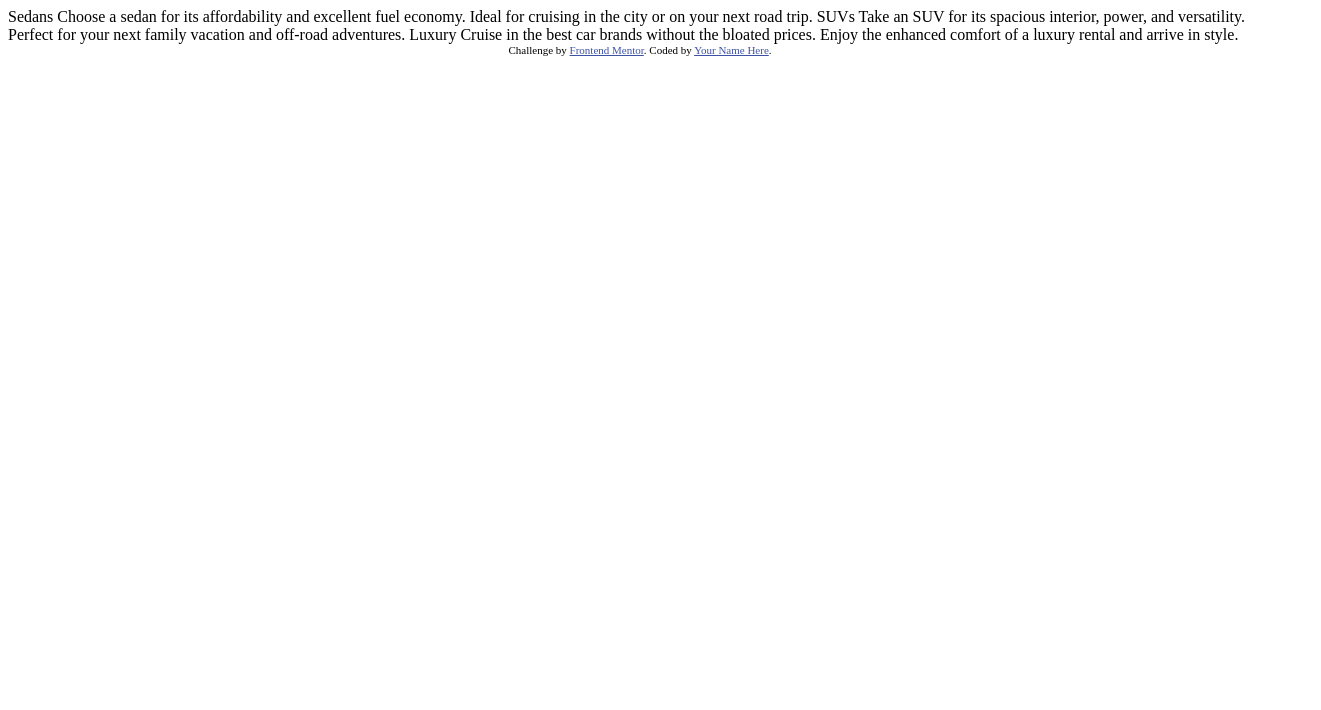
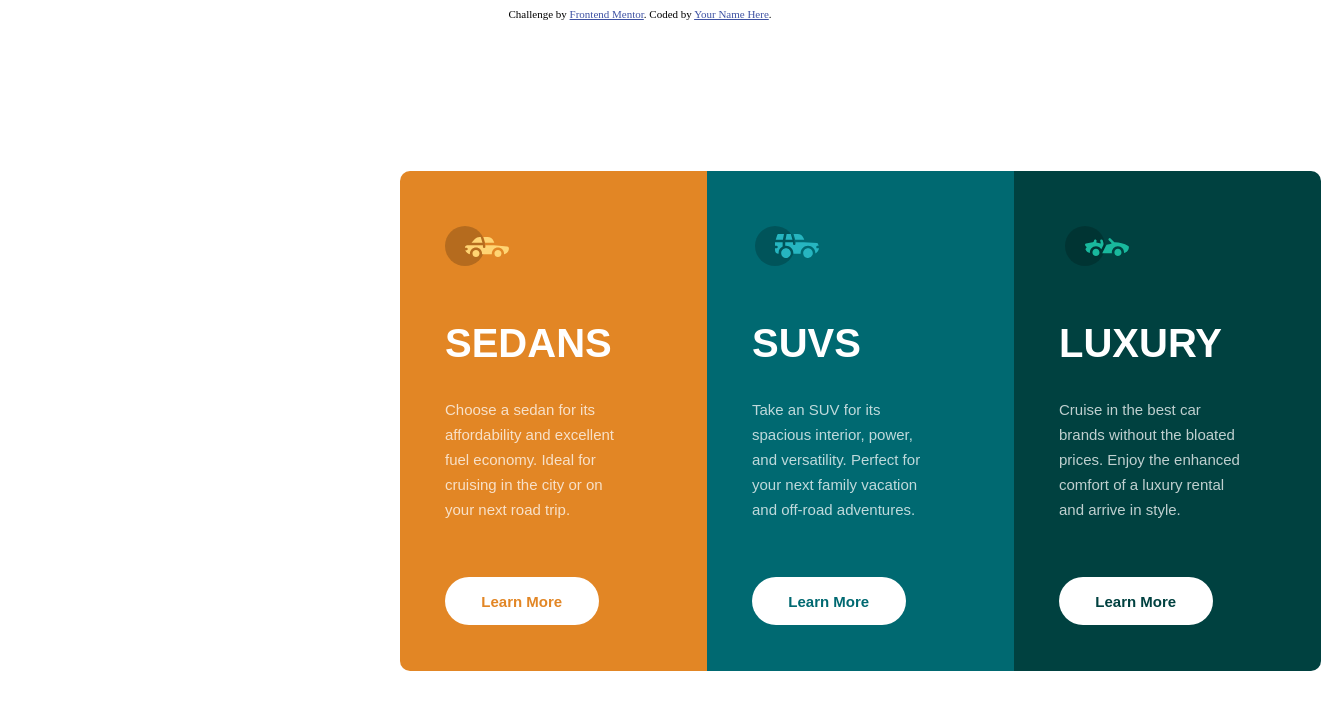
Before and after one commit to MiguelPortillo18/front-exercise, a plain HTML site: page index.html in a window 1280 px wide. Shown: the whole page, 1321 px wide, since content can reach past the window. Drawn offline with Linux system fonts and the light colour scheme.

Commit message:
🎨 Add: Css syles and design into cards

```diff
--- a/index.html
+++ b/index.html
@@ -6,6 +6,7 @@
 
   <link rel="icon" type="image/png" sizes="32x32" href="./images/favicon-32x32.png">
 
+  <link rel="stylesheet" type="text/css" href="/css/styles.css">
   <title>Frontend Mentor | 3-column preview card component</title>
 
   <!-- Feel free to remove these styles or customise in your own stylesheet 👍 -->
@@ -15,18 +16,32 @@
   </style>
 </head>
 <body>
-
-  Sedans
-  Choose a sedan for its affordability and excellent fuel economy. Ideal for cruising in the city
-  or on your next road trip.
-
-  SUVs
-  Take an SUV for its spacious interior, power, and versatility. Perfect for your next family vacation
-  and off-road adventures.
-
-  Luxury
-  Cruise in the best car brands without the bloated prices. Enjoy the enhanced comfort of a luxury
-  rental and arrive in style.
+  <section class="main-content-area">
+    <div class="cards card__orange">
+      <img class="sedan-icon" src="/images/icon-sedans.svg" alt="sedans">
+      <div class="content-info-area">
+        <h2 class="card__title">Sedans</h2>
+        <p class="card__desc sedan__desc">Choose a sedan for its affordability and excellent fuel economy. Ideal for cruising in the city or on your next road trip.</p>
+        <a class="button button-primary sedan__button"><b>Learn More</b></a>
+      </div>
+    </div>
+    <div class="cards card__aqua">
+      <img class="suvs-icon" src="/images/icon-suvs.svg" alt="suvs">
+      <div class="content-info-area">
+        <h2 class="card__title">Suvs</h2>
+        <p class="card__desc suvs__desc">Take an SUV for its spacious interior, power, and versatility. Perfect for your next family vacation and off-road adventures.</p>
+        <a class="button button-primary suvs__button"><b>Learn More</b></a>
+      </div>
+    </div>
+    <div class="cards card__green">
+      <img class="luxury-icon" src="/images/icon-luxury.svg" alt="luxury">
+      <div class="content-info-area">
+        <h2 class="card__title">Luxury</h2>
+        <p class="card__desc luxury__desc">Cruise in the best car brands without the bloated prices. Enjoy the enhanced comfort of a luxury rental and arrive in style. </p>
+        <a class="button button-primary luxury__button"><b>Learn More</b></a>
+      </div>
+    </div>
+  </section>
 
   <div class="attribution">
     Challenge by <a href="https://www.frontendmentor.io?ref=challenge" target="_blank">Frontend Mentor</a>.
--- /dev/null
+++ b/js/main.js
@@ -0,0 +1,3 @@
+document.addEventListener("DOMContentLoaded", () => {
+    console.log("DOM fully loaded");
+});
--- /dev/null
+++ b/js/plugins.js
@@ -0,0 +1,24 @@
+// Avoid `console` errors in browsers that lack a console.
+(function() {
+  var method;
+  var noop = function () {};
+  var methods = [
+    'assert', 'clear', 'count', 'debug', 'dir', 'dirxml', 'error',
+    'exception', 'group', 'groupCollapsed', 'groupEnd', 'info', 'log',
+    'markTimeline', 'profile', 'profileEnd', 'table', 'time', 'timeEnd',
+    'timeline', 'timelineEnd', 'timeStamp', 'trace', 'warn'
+  ];
+  var length = methods.length;
+  var console = (window.console = window.console || {});
+
+  while (length--) {
+    method = methods[length];
+
+    // Only stub undefined methods.
+    if (!console[method]) {
+      console[method] = noop;
+    }
+  }
+}());
+
+// Place any jQuery/helper plugins in here.
--- /dev/null
+++ b/scss/components/_buttons.scss
@@ -0,0 +1,19 @@
+@import "variables";
+
+.button {
+    display: flex;
+    align-items: center;
+    border-radius: 1.875rem;
+
+    &.button-primary {
+        background-color: white;
+        font-family: $text-font;
+        width: 50%;
+        height: 3rem;
+        font-style: normal;
+        font-weight: 400;
+        font-size: .9375rem;
+        line-height: 1.5625rem;
+        justify-content: center;
+    }
+}
--- /dev/null
+++ b/scss/components/_cards.scss
@@ -0,0 +1,6 @@
+@import "variables";
+
+.cards {
+    width: 19.1875rem;
+    height: 31.25rem;
+}
--- /dev/null
+++ b/scss/components/_variables.scss
@@ -0,0 +1,15 @@
+// Color palette
+$color-white: #ffffff;
+$color-black: #000000;
+$color-orange: #E28625;
+$color-turquesa: #006971;
+$color-green: #004140;
+
+$title-font: 'Big Shoulders Display', Arial, Helvetica, sans-serif;
+$text-font: 'Lexend Deca', Arial, Helvetica, sans-serif;
+
+$title-font-size: 2.5rem;
+$text-font-size: .9375rem;
+
+
+// etc...
--- /dev/null
+++ b/scss/styles.scss
@@ -0,0 +1,104 @@
+@import "variables";
+@import "cards";
+@import "buttons";
+
+.main-content-area {
+    display: flex;
+    flex-direction: row;
+    position: absolute;
+    left: 400px;
+    top: 171px;
+
+    .cards {
+
+        &.card__orange {
+            background-color: $color-orange;
+            border-radius: .625rem 0rem 0rem .625rem;
+        }
+
+        &.card__aqua {
+            background-color: $color-turquesa;
+        }
+
+        &.card__green {
+            background-color: $color-green;
+            border-radius: 0rem .625rem .625rem 0rem;
+        }
+    }
+
+    .sedan-icon {
+        position: absolute;
+        left: 2.8125rem;
+        top: 3.4375rem;
+    }
+
+    .suvs-icon {
+        position: absolute;
+        top: 3.4375rem;
+        left: 22.1875rem;
+    }
+
+    .luxury-icon {
+        position: absolute;
+        top: 3.4375rem;
+        left: 41.5625rem;
+    }
+
+    .content-info-area {
+        display: flex;
+        flex-direction: column;
+        margin-top: 7.1875rem;
+
+        .card__title {
+            font-family: $title-font;
+            font-size: $title-font-size;
+            font-style: normal;
+            text-transform: uppercase;
+            line-height: 3rem;
+            color: white;
+            margin-left: 2.8125rem;
+            margin-bottom: .9375rem;
+        }
+
+        .card__desc {
+            font-family: $text-font;
+            font-size: $text-font-size;
+            color: white;
+            opacity: 0.75;
+            height: 7.8125rem;
+            font-weight: 400;
+            line-height: 1.5625rem;
+            margin-left: 2.8125rem;
+            margin-bottom: 1.875rem;
+
+            &.sedan__desc {
+                width: 60%;
+            }
+
+            &.suvs__desc {
+                width: 60%;
+            }
+
+            &.luxury__desc {
+                width: 60%;
+            }
+        }
+
+        a {
+            margin-top: 25px;
+            margin-left: 2.8125rem;
+
+            &.sedan__button {
+                color: $color-orange;
+            }
+
+            &.suvs__button {
+                color: $color-turquesa;
+            }
+
+            &.luxury__button {
+                color: $color-green;
+            }
+        }
+    }
+}
```
Also changed, not shown: css/styles.css (added), 1 other file.
